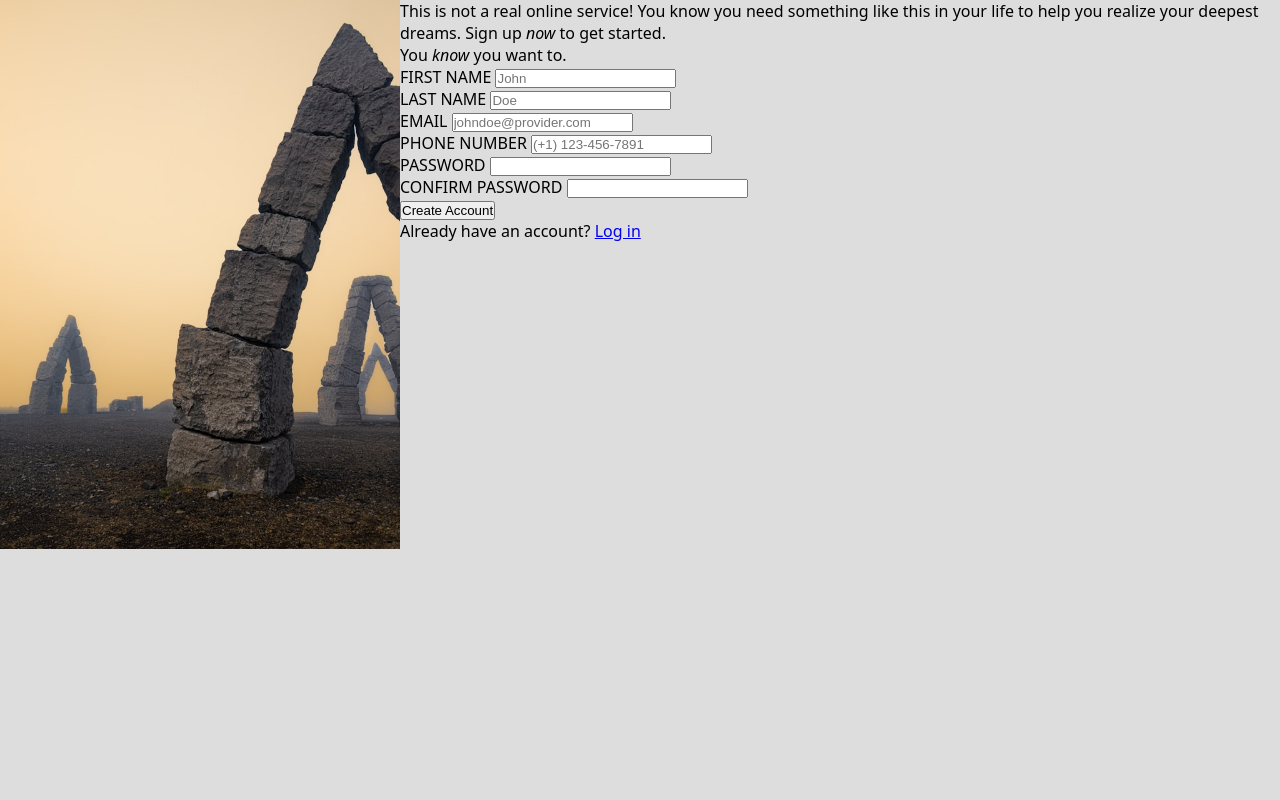
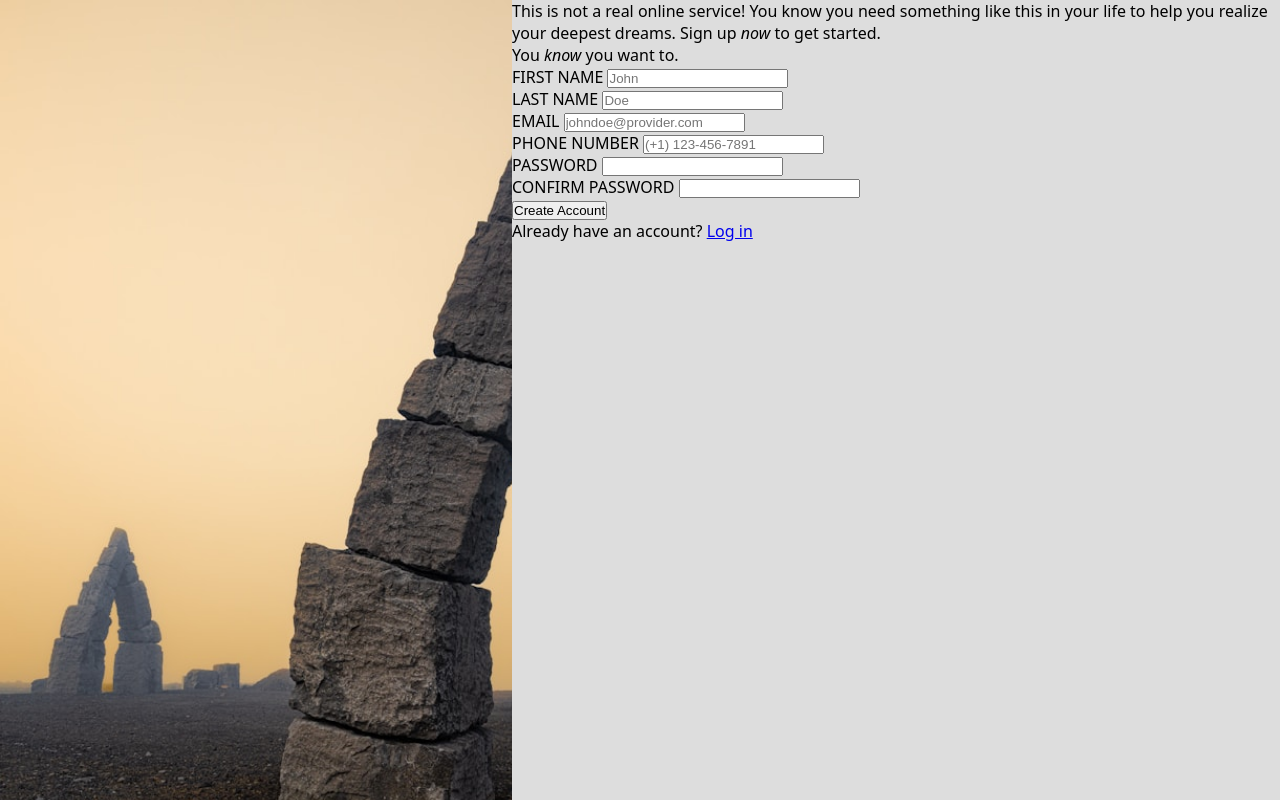
Before and after one commit to ecasetycea/sign-up-form, a plain HTML site: page index.html in a window 1280 px wide. Drawn offline with Linux system fonts and the light colour scheme.

Commit message:
Clip image correctly

```diff
--- a/styles.css
+++ b/styles.css
@@ -35,13 +35,15 @@ body {
 
 div.img-container {
     flex: none;
-    width: 30vw;
-    min-width: 400px;
+    width: max(300px, 40vw);
+    overflow: hidden;
+
+    position: relative;
 }
 
 div.img-container>img {
-    width: 100%;
-    height: auto;
+    height: 115vh;
+    width: auto;
 }
 
 div.body {
```
